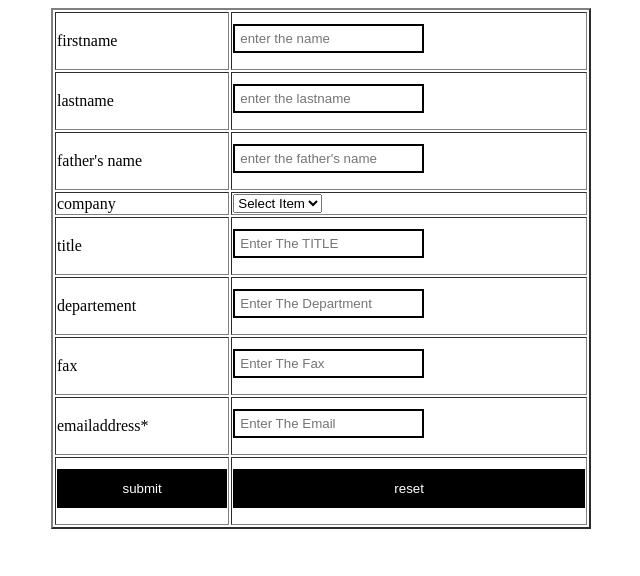
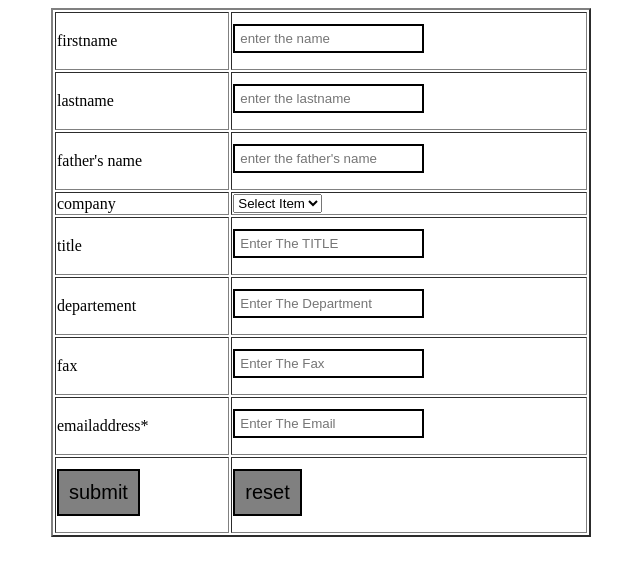
Before and after one commit to anita0402/anita, a PHP site: page /javascript/formwithvalidation.html in a window 1280 px wide. Shown: the top 576 px of the page, without its empty margins (319-959 px from the left). Run offline with PHP 8.4, Linux system fonts and the light colour scheme.

Commit message:
Update cssfile.css

```diff
--- a/javascript/cssfile.css
+++ b/javascript/cssfile.css
@@ -5,7 +5,8 @@ margin-top:10px;
 padding:5px;
 float:left;
  }
-.btnsubmit{width:100%;
-background-color:black;
-color:white;
-padding:10px;}
+.btnsubmit{
+background-color:gray;
+color:black;
+padding:10px;
+font-size:20px;}
```
